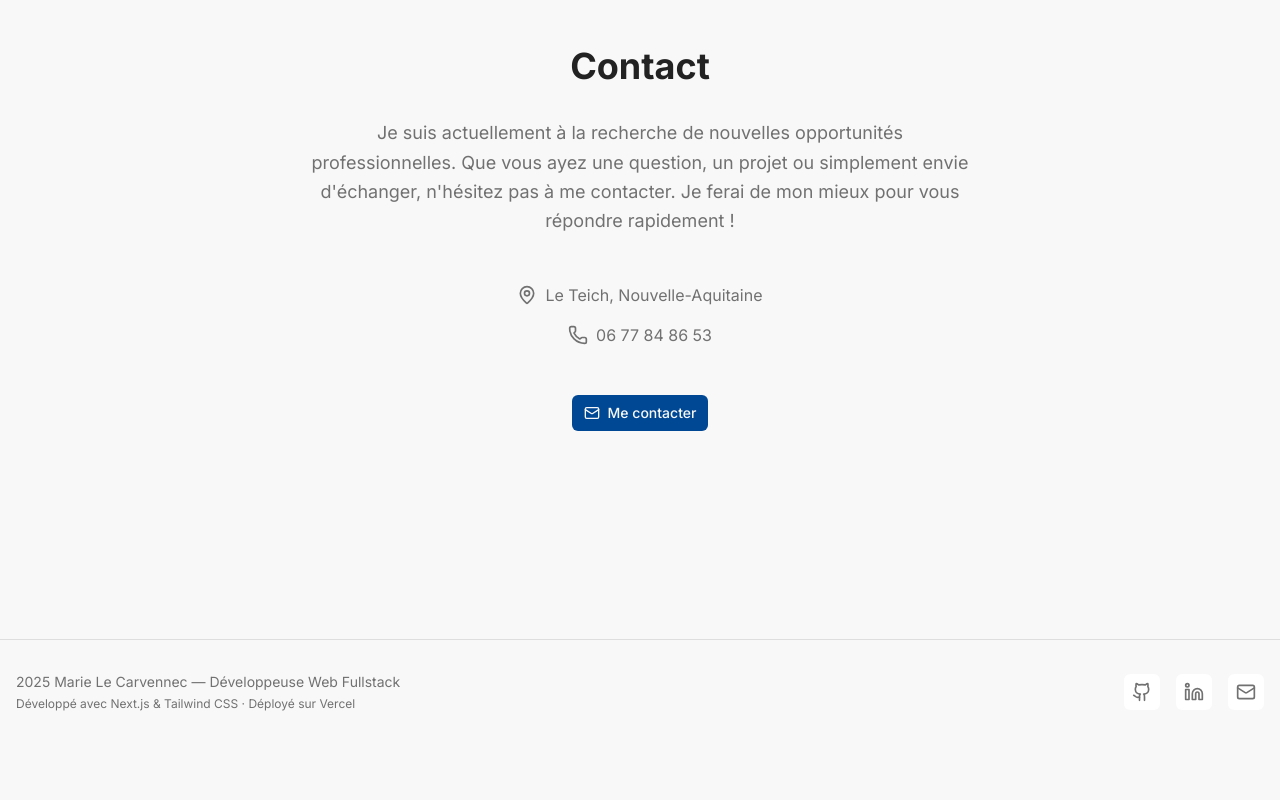
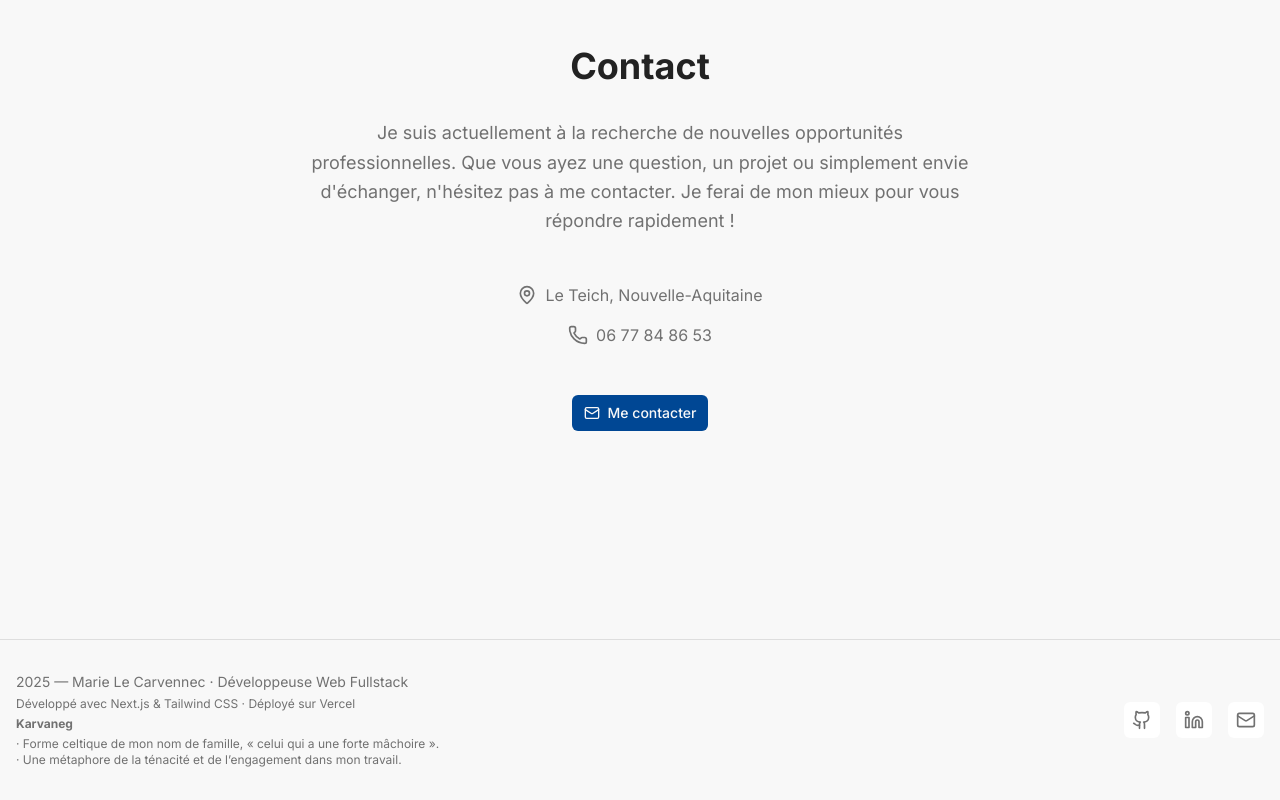
Before and after one commit to Karvaneg/portfolio-karvaneg, a Next.js app: page / in a window 1280 px wide. Shown: the part 6273-7073 px from the top of the page. Before the commit the page ends 7017 px from the top, so only its background shows below. Built offline with nearby package versions, Linux system fonts and the light colour scheme; no server answers.

Commit message:
✨T27 : FOOTER > Add # in logo header

```diff
--- a/components/layout/footer/footer-branding.tsx
+++ b/components/layout/footer/footer-branding.tsx
@@ -7,15 +7,31 @@ export function FooterBranding() {
 
   return (
     <div className={cn("text-center md:text-left")}>
-      <p className={cn("text-sm", dsTokens.color.textSecondary)}>
-        {currentYear} {footerData.name} — {footerData.title}
-      </p>
-      <p className={cn("text-xs italic mt-1", dsTokens.color.textSecondary)}>
-        {footerData.tagline}
-      </p>
-      <p className={cn("text-xs mt-1", dsTokens.color.textSecondary)}>
+      {/* Nom + titre */}
+      <div className={cn("text-sm", dsTokens.color.textSecondary)}>
+        {currentYear} — {footerData.name} · {footerData.title}
+      </div>
+
+      {/* Techline */}
+      <div className={cn("text-xs mt-1", dsTokens.color.textSecondary)}>
         {footerData.techline}
-      </p>
+      </div>
+
+      {/* BrandName + explication */}
+      <div className={cn("text-xs mt-1", dsTokens.color.textSecondary)}>
+        <p className={cn("font-bold")}>{footerData.brandName}</p>
+        <div
+          id="karvaneg"
+          tabIndex={-1}
+          className={cn(
+            "outline-none focus-visible:ring-2 focus-visible:ring-ring focus-visible:ring-offset-2 rounded-sm scroll-mt-24 mt-1"
+          )}
+        >
+          {footerData.explainBrandName.map((item, index) => (
+            <p key={index}>{item.line}</p>
+          ))}
+        </div>
+      </div>
     </div>
   )
 }
--- a/components/layout/header/logo.tsx
+++ b/components/layout/header/logo.tsx
@@ -5,9 +5,9 @@ import { cn } from "@/lib/utils"
 export function Logo({ scrollToSection }: LogoProps) {
   return (
     <button
-        onClick={() => scrollToSection("accueil")}
+        onClick={() => scrollToSection("karvaneg")}
         className={cn("flex items-center gap-3 hover:opacity-80 transition-opacity cursor-pointer")}
-        aria-label="Retour à l'accueil"
+        aria-label="Karvaneg — en savoir plus"
     >
         <Image
         src="/images/logokphotoroomombre.webp"
```
